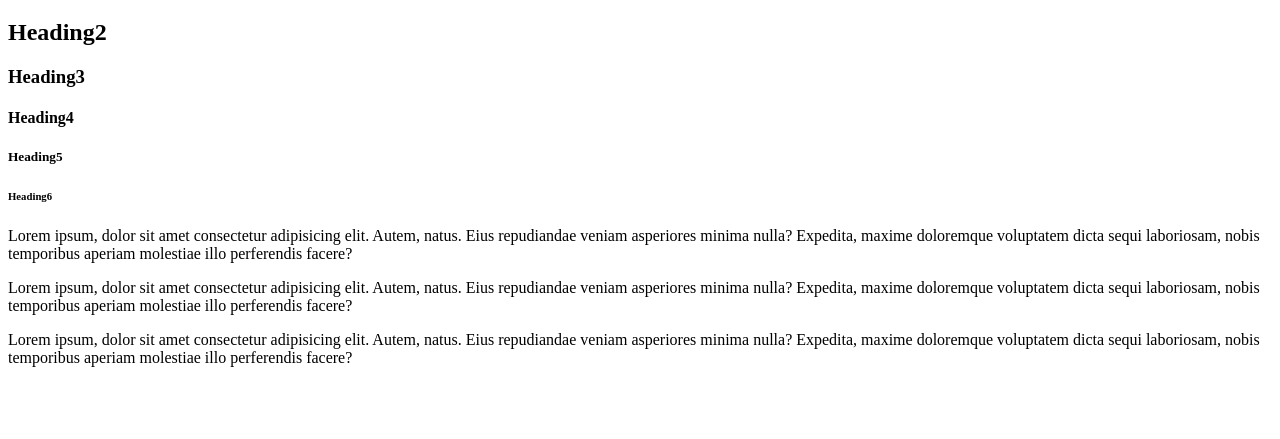
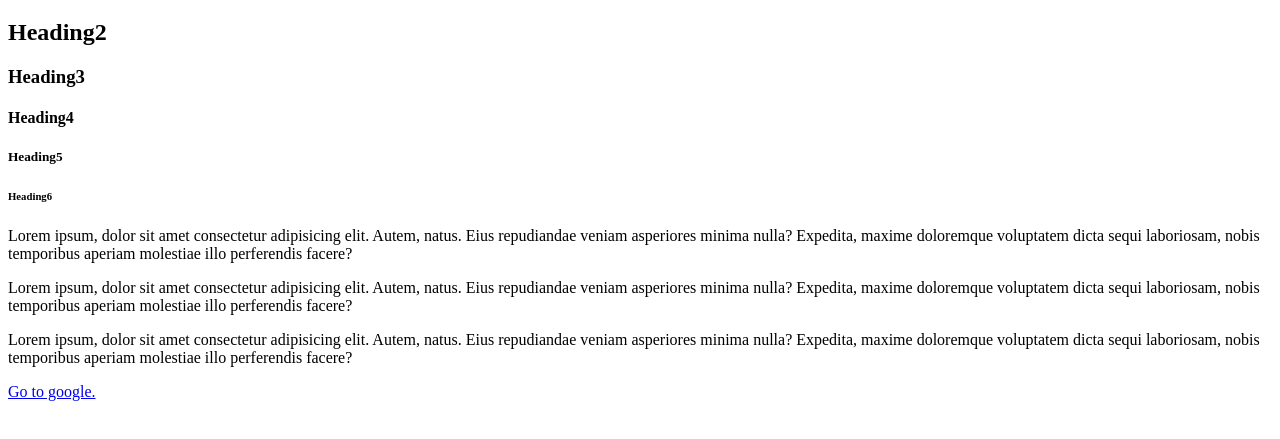
Before and after one commit to MrTanapatNgamwong/HtmlCssMasterFull, a plain HTML site: page index.html in a window 1280 px wide. Shown: the part 61-500 px from the top of the page. Drawn offline with Linux system fonts and the light colour scheme.

Commit message:
Update index.html
Include  a link element.

```diff
--- a/index.html
+++ b/index.html
@@ -28,5 +28,8 @@
         Expedita, maxime doloremque voluptatem dicta sequi laboriosam, nobis temporibus aperiam molestiae illo perferendis facere?
     </p>
 
+    <a href="http://google.com" target="_blank" >Go to google.</a>
+
+
 </body>
 </html>
```
